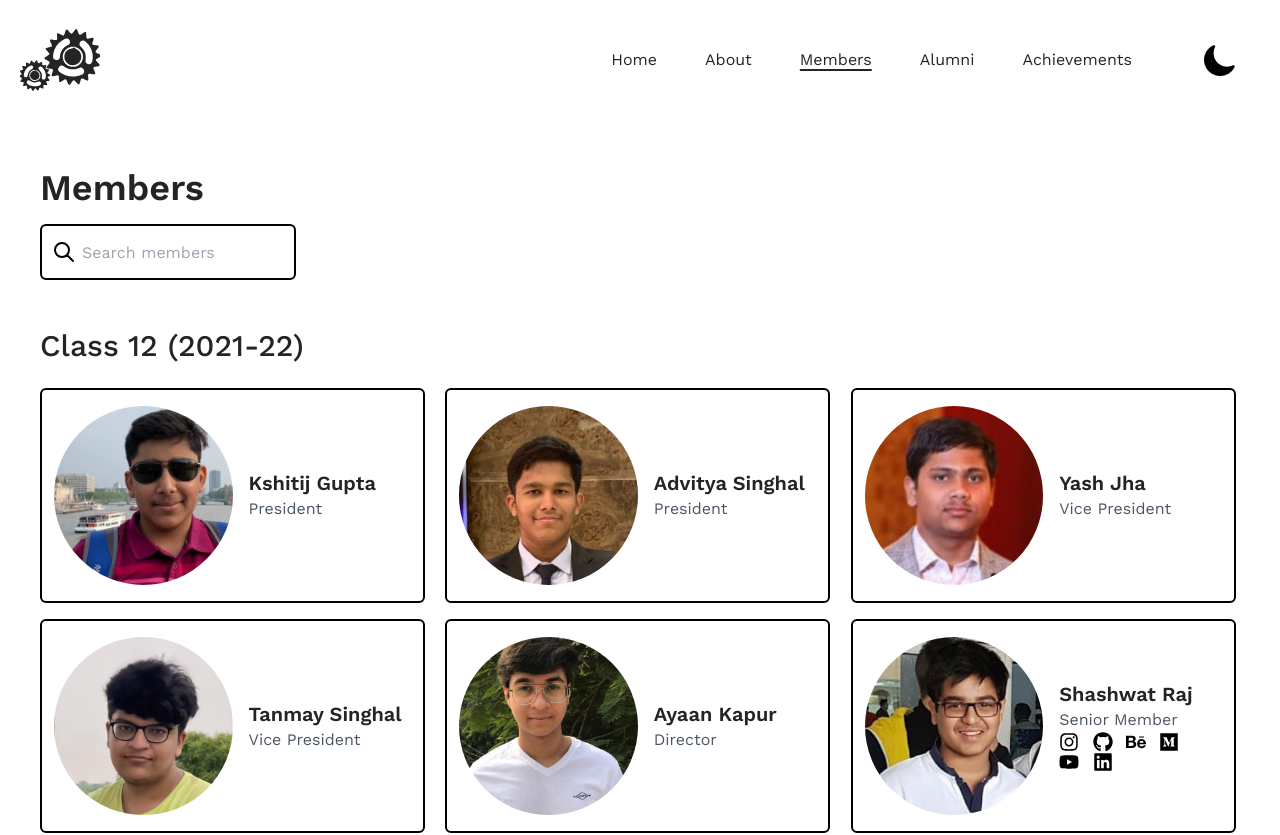
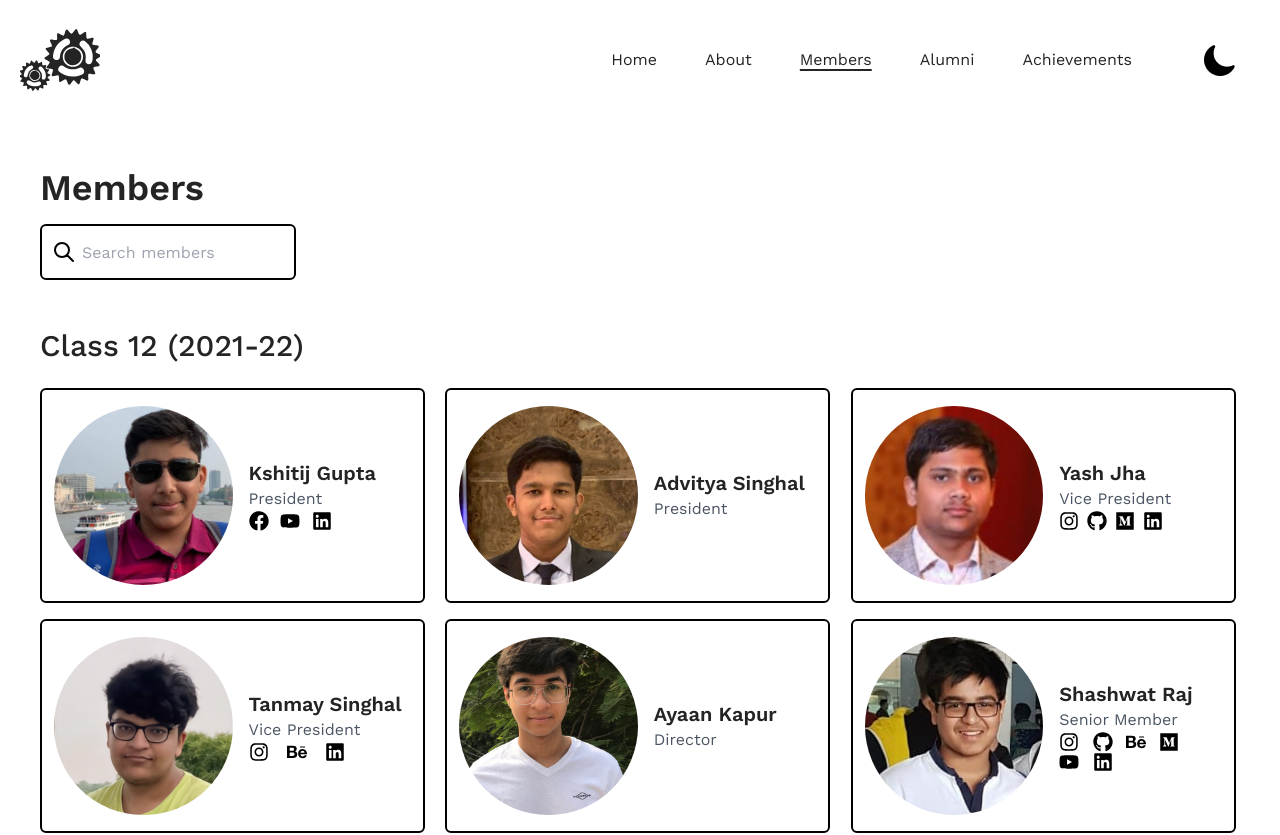
Before and after one commit to RoboKnights-Clan/RoboKnights-Clan.github.io, a Next.js app: page /members in a window 1280 px wide. Shown: the top 835 px of the page. Built offline with nearby package versions, Linux system fonts and the light colour scheme.

Commit message:
Add all socials

```diff
--- a/data/members.ts
+++ b/data/members.ts
@@ -6,6 +6,20 @@ export const members = [
         name: "Kshitij Gupta",
         role: "President",
         src: "/images/members/Kshitij.png",
+        socials: [
+          {
+            type: "facebook",
+            url: "https://www.facebook.com/kshitij.gupta.944/"
+          },
+          {
+            type: "youtube",
+            url: "https://www.youtube.com/channel/UChP2_OMqzrB0GUKlHqVwa4A"
+          },
+          {
+            type: "linkedin",
+            url: "https://www.linkedin.com/in/kshitij-gupta-343667221/"
+          }
+        ]
       },
       {
         name: "Advitya Singhal",
@@ -16,11 +30,43 @@ export const members = [
         name: "Yash Jha",
         role: "Vice President",
         src: "/images/members/Yash.jpg",
+        socials: [
+          {
+            type: "instagram",
+            url: "https://www.instagram.com/__yash_jha__/"
+          },
+          {
+            type: "github",
+            url: "https://github.com/Computer-CGuy/"
+          },
+          {
+            type: "medium",
+            url: "https://medium.com/@yash-jha"
+          },
+          {
+            type: "linkedin",
+            url: "https://www.linkedin.com/in/yash-jha-314a76145/"
+          }
+        ]
       },
       {
         name: "Tanmay Singhal",
         role: "Vice President",
         src: "/images/members/Tanmay.png",
+        socials: [
+          {
+            type: "instagram",
+            url: "https://www.instagram.com/tangmay_imo"
+          },
+          {
+            type: "behance",
+            url: "http://behance.net/tantypes"
+          },
+          {
+            type: "linkedin",
+            url: "https://www.linkedin.com/in/tanmay-singhal-a69a49220/"
+          },
+        ]
       },
       {
         name: "Ayaan Kapur",
@@ -77,16 +123,58 @@ export const members = [
         name: "Salil Mittal",
         role: "Senior Member",
         src: "/images/members/Salil.jpg",
+        socials: [
+          {
+            type: "github",
+            url: "https://github.com/cmd05"
+          }
+        ]
       },
       {
         name: "Ayush Daga",
         role: "Senior Member",
         src: "https://media.discordapp.net/attachments/888667530959417345/892729445000020028/IMG_3954-1.jpg?width=670&height=670",
+        socials: [
+          {
+            type: "instagram",
+            url: "https://www.instagram.com/great_pixel120/"
+          },
+          {
+            type: "github",
+            url: "https://github.com/Great-Pixel120"
+          },
+          {
+            type: "facebook",
+            url: "https://www.facebook.com/GreatPixel120/"
+          },
+          {
+            type: "medium",
+            url: "https://medium.com/@dagaayush1205"
+          },
+          {
+            type: "youtube",
+            url: "https://www.youtube.com/channel/UCymzQR3xxXmLeN3rgd8grug"
+          },
+          {
+            type: "linkedin",
+            url: "https://www.linkedin.com/in/ayush-daga-341045226/"
+          }
+        ]
       },
       {
         name: "Anubhav Choudhery",
         role: "Senior Member",
         src: "https://media.discordapp.net/attachments/828640298354737163/828842225973723206/Anubhav.jpg?width=1162&height=1135",
+        socials: [
+          {
+            type: "instagram",
+            url: "https://www.instagram.com/anubhav.choudhery/"
+          },
+          {
+            type: "facebook",
+            url: "https://www.facebook.com/anubhav.choudhery.9"
+          },
+        ]
       },
       {
         name: "Pratye Aggarwal",
@@ -102,6 +190,24 @@ export const members = [
         name: "Yashas Gogna",
         role: "Senior Member",
         src: "https://cdn.discordapp.com/attachments/753327283497992356/837730421264351392/Screenshot_20210430-220523__01.jpg",
+        socials: [
+          {
+            type: "instagram",
+            url: "https://www.instagram.com/Yashas_gogna/"
+          },
+          {
+            type: "github",
+            url: "https://github.com/nanobotical"
+          },
+          {
+            type: "medium",
+            url: "https://medium.com/@yashas.gogna31"
+          },
+          {
+            type: "youtube",
+            url: "https://www.youtube.com/channel/UCwF8oSKPEcyFz-3NDOzIDtw"
+          },
+        ]
       },
       {
         name: "Nikunj Aggarwal",
@@ -146,12 +252,34 @@ export const members = [
             type: "github",
             url: "https://github.com/IDoEverything",
           },
+          {
+            type: "linkedin",
+            url: "https://www.linkedin.com/in/adi-mathur-8725151a9/"
+          }
         ],
       },
       {
         name: "Bhavya Verma",
         role: "Senior Member",
         src: "/images/members/Bhavya.png",
+        socials: [
+          {
+            type: "instagram",
+            url: "https://www.instagram.com/sandwich_bhavya_/"
+          },
+          {
+            type: "github",
+            url: "https://github.com/BhavyaVerma55"
+          },
+          {
+            type: "facebook",
+            url: "https://www.facebook.com/profile.php?id=100077520156992"
+          },
+          {
+            type: "behance",
+            url: "https://www.behance.net/bhavyaverma10j"
+          }
+        ]
       },
       {
         name: "Swarnika Bhardwaj",
@@ -162,6 +290,16 @@ export const members = [
         name: "Kushagra Goel",
         role: "Senior Member",
         src: "/images/members/Kushagra.png",
+        socials: [
+          {
+            type: "github",
+            url: "https://github.com/SilverBullet2005"
+          },
+          {
+            type: "spotify",
+            url: "https://open.spotify.com/user/bqttaszkwlv0mdjaawt9gc3tf"
+          }
+        ]
       },
       {
         name: "Jasnoor Kaur",
@@ -187,6 +325,20 @@ export const members = [
         name: "Mishaa Kalra",
         role: "Member",
         src: "/images/members/Mishaa.jpg",
+        socials: [
+          {
+            type: "instagram",
+            url: "https://www.instagram.com/mishaa1109/"
+          },
+          {
+            type: "github",
+            url: "https://github.com/Mishaa1109"
+          },
+          {
+            type: "linkedin",
+            url: "https://www.linkedin.com/in/mishaa-kalra-513772222/"
+          }
+        ]
       },
       {
         name: "Rihit Wadhwa",
@@ -202,6 +354,16 @@ export const members = [
         name: "Yuvraj Matta",
         role: "Member",
         src: "/images/members/Yuvraj.png",
+        socials: [
+          {
+            type: "youtube",
+            url: "https://m.youtube.com/channel/UCqr9DHvhR0r-JIoutyNFhxg"
+          },
+          {
+            type: "linkedin",
+            url: "https://www.linkedin.com/in/ayush-daga-341045226/"
+          }
+        ]
       },
       {
         name: "Shaurya Markanda",
@@ -217,11 +379,27 @@ export const members = [
         name: "Neil Sindwani",
         role: "Member",
         src: "/images/members/Neil.jpeg",
+        socials: [
+          {
+            type: "github",
+            url: "https://github.com/DumbbAlgo"
+          },
+        ]
       },
       {
         name: "Agastya Vatts",
         role: "Member",
         src: "/images/members/Agastya.jpg",
+        socials: [
+          {
+            type: "instagram",
+            url: "https://www.instagram.com/anonymous_iceman101/"
+          },
+          {
+            type: "youtube",
+            url: "https://www.youtube.com/channel/UC2zuMB_VMUwX_gU4lLQ4zLQ"
+          },
+        ]
       },
     ],
   },
--- a/pages/members.tsx
+++ b/pages/members.tsx
@@ -9,6 +9,7 @@ import {
   FaBehance,
   FaMedium,
   FaYoutube,
+  FaSpotify,
 } from "react-icons/fa";
 import { useTheme } from "next-themes";
 
@@ -80,7 +81,12 @@ const MembersPage = () => {
                         <FaLinkedin
                           className="fill-black dark:fill-white"
                         />
-                      ) : (
+                      ) : social.type == "spotify" ? (
+                        <FaSpotify
+                          className="fill-black dark:fill-white"
+                        />
+                      ) :
+                      (
                         <></>
                       )}
                     </a>
```
